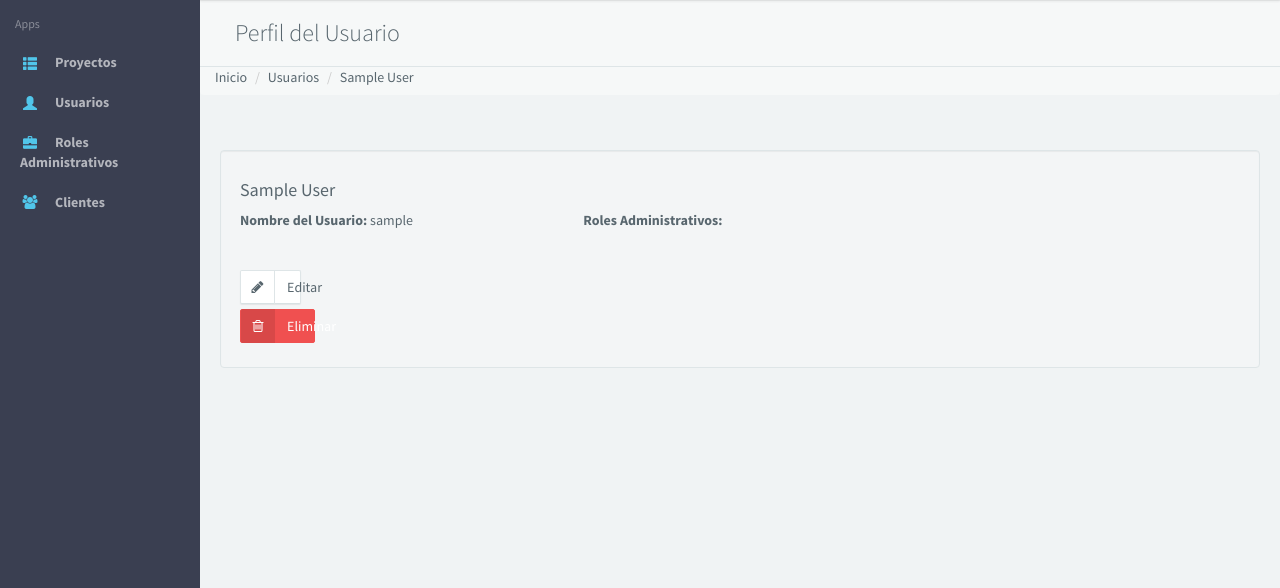
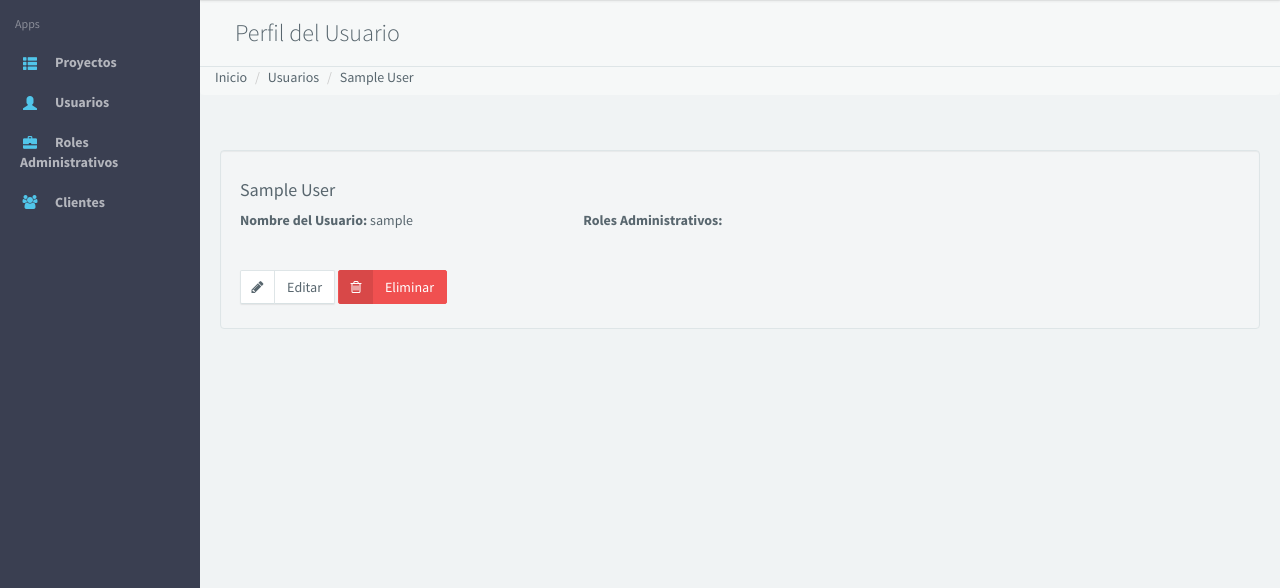
Before and after one commit to jlpalaciosb/poli-redmine, a Django app: page /usuarios/1/perfil/ in a window 1280 px wide. Shown: the part 50-638 px from the top of the page. Run offline with Django 3.2, Linux system fonts and the light colour scheme; the visitor is signed in with stand-in values (Sample User, id 1); data comes from the database, SQL or seed files in the repository; some libraries are stand-ins or nearby versions.

Commit message:
Se arreglaron problemas visuales de los botones en perfil Usuario

```diff
--- a/usuario/templates/usuario/change_perfil.html
+++ b/usuario/templates/usuario/change_perfil.html
@@ -40,7 +40,7 @@
         </div>
       </div>
       <div class="row">
-        <div class="col-xs-1">
+        <div class="col-xs-12">
             {% if perms.auth.change_user %}
                 <a href="{% url 'usuario:editar' usuario.id %}">
                   <button class="btn m-b-xs btn-default btn-addon ">
```
